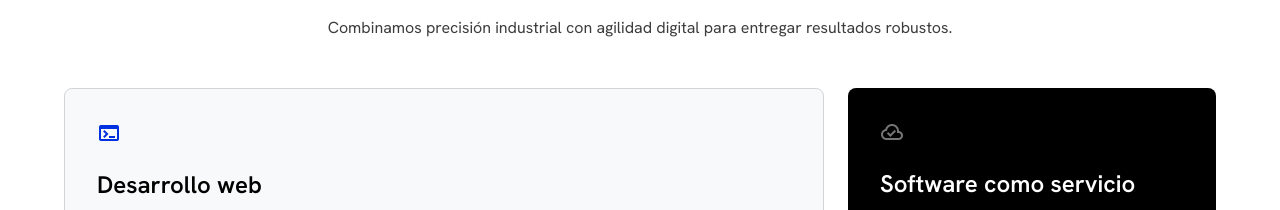
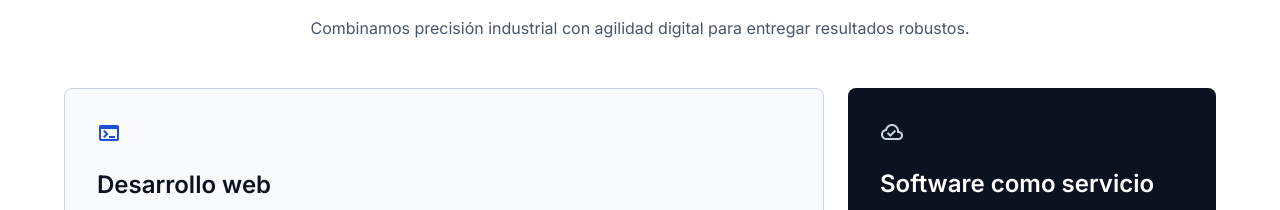
Before and after one commit to Jortega16/solucionesorba, a Next.js app: page / in a window 1280 px wide. Shown: the part 808-1018 px from the top of the page. Built offline with nearby package versions, Linux system fonts and the light colour scheme; no server answers; the database is empty.

Commit message:
style: update brand color palette and typography by switching to Inter font

```diff
--- a/src/app/globals.css
+++ b/src/app/globals.css
@@ -2,44 +2,45 @@
 
 /* Paleta corporativa Soluciones Orba */
 :root {
-  --color-negro: #000000;
-  --color-rojo: #df0110;
-  --color-azul: #0031e0;
-  --color-verde: #0e9f25;
-  --color-amarillo: #feac11;
+  --color-negro: #0b1220;
+  --color-rojo: #c1121f;
+  --color-azul: #1d4ed8;
+  --color-verde: #15803d;
+  --color-amarillo: #f59e0b;
 }
 
 @theme {
-  --color-background: #f8f9fa;
+  --color-background: #f8fafc;
   --color-on-background: var(--color-negro);
-  --color-surface: #f8f9fa;
-  --color-surface-dim: #d9dadb;
-  --color-surface-bright: #f8f9fa;
+  --color-surface: #f8fafc;
+  --color-surface-dim: #dbe3ee;
+  --color-surface-bright: #ffffff;
   --color-surface-container-lowest: #ffffff;
-  --color-surface-container-low: #f3f4f5;
-  --color-surface-container: #edeeef;
-  --color-surface-container-high: #e7e8e9;
-  --color-surface-container-highest: #e1e3e4;
+  --color-surface-container-low: #f1f5f9;
+  --color-surface-container: #e8eef6;
+  --color-surface-container-high: #dbe5f0;
+  --color-surface-container-highest: #cbd5e1;
   --color-on-surface: var(--color-negro);
-  --color-on-surface-variant: #3d3d3d;
+  --color-on-surface-variant: #475569;
   --color-inverse-surface: var(--color-negro);
-  --color-inverse-on-surface: #f8f9fa;
-  --color-outline: #666666;
-  --color-outline-variant: #d4d4d4;
-  --color-surface-variant: #e8e8e8;
+  --color-inverse-on-surface: #f8fafc;
+  --color-outline: #64748b;
+  --color-outline-variant: #cbd5e1;
+  --color-surface-variant: #e2e8f0;
   --color-primary: var(--color-negro);
   --color-on-primary: #ffffff;
-  --color-primary-container: #1a1a1a;
-  --color-on-primary-container: #757575;
+  --color-primary-container: #111827;
+  --color-on-primary-container: #cbd5e1;
+  --color-primary-fixed-dim: #cbd5e1;
   --color-secondary: var(--color-azul);
   --color-on-secondary: #ffffff;
-  --color-secondary-container: #4d63e8;
+  --color-secondary-container: #dbeafe;
   --color-on-secondary-container: var(--color-azul);
-  --color-secondary-fixed: #e8edfc;
+  --color-secondary-fixed: #dbeafe;
   --color-on-secondary-fixed: var(--color-azul);
   --color-error: var(--color-rojo);
-  --color-error-container: #fde8ea;
-  --color-on-error-container: #9a0009;
+  --color-error-container: #fee2e2;
+  --color-on-error-container: #991b1b;
   --color-rojo: var(--color-rojo);
   --color-azul: var(--color-azul);
   --color-verde: var(--color-verde);
@@ -68,8 +69,8 @@
   --radius-xl: 0.5rem;
   --radius-full: 0.75rem;
 
-  --font-sans: 'Hanken Grotesk', ui-sans-serif, system-ui, sans-serif;
-  --font-mono: 'JetBrains Mono', ui-monospace, monospace;
+  --font-sans: var(--font-inter), ui-sans-serif, system-ui, sans-serif;
+  --font-mono: var(--font-jetbrains), ui-monospace, monospace;
 }
 
 @utility font-body-md {
@@ -90,7 +91,7 @@
   font-family: var(--font-mono);
   font-size: 14px;
   line-height: 20px;
-  letter-spacing: 0.02em;
+  letter-spacing: 0;
   font-weight: 500;
 }
 
@@ -119,7 +120,7 @@
   font-family: var(--font-sans);
   font-size: 48px;
   line-height: 56px;
-  letter-spacing: -0.02em;
+  letter-spacing: 0;
   font-weight: 800;
 }
 
--- a/src/app/layout.tsx
+++ b/src/app/layout.tsx
@@ -1,12 +1,12 @@
 import type { Metadata } from 'next';
-import { Hanken_Grotesk, JetBrains_Mono } from 'next/font/google';
+import { Inter, JetBrains_Mono } from 'next/font/google';
 import { Footer } from '@/components/Footer';
 import { SITE } from '@/lib/site';
 import './globals.css';
 
-const hanken = Hanken_Grotesk({
+const inter = Inter({
   subsets: ['latin'],
-  variable: '--font-hanken',
+  variable: '--font-inter',
   weight: ['400', '500', '600', '700', '800'],
 });
 
@@ -38,7 +38,7 @@ export default function RootLayout({
   return (
     <html
       lang="es"
-      className={`${hanken.variable} ${jetbrains.variable}`}
+      className={`${inter.variable} ${jetbrains.variable}`}
       suppressHydrationWarning
     >
       <head>
```
Also changed, not shown: public/icon.svg.
